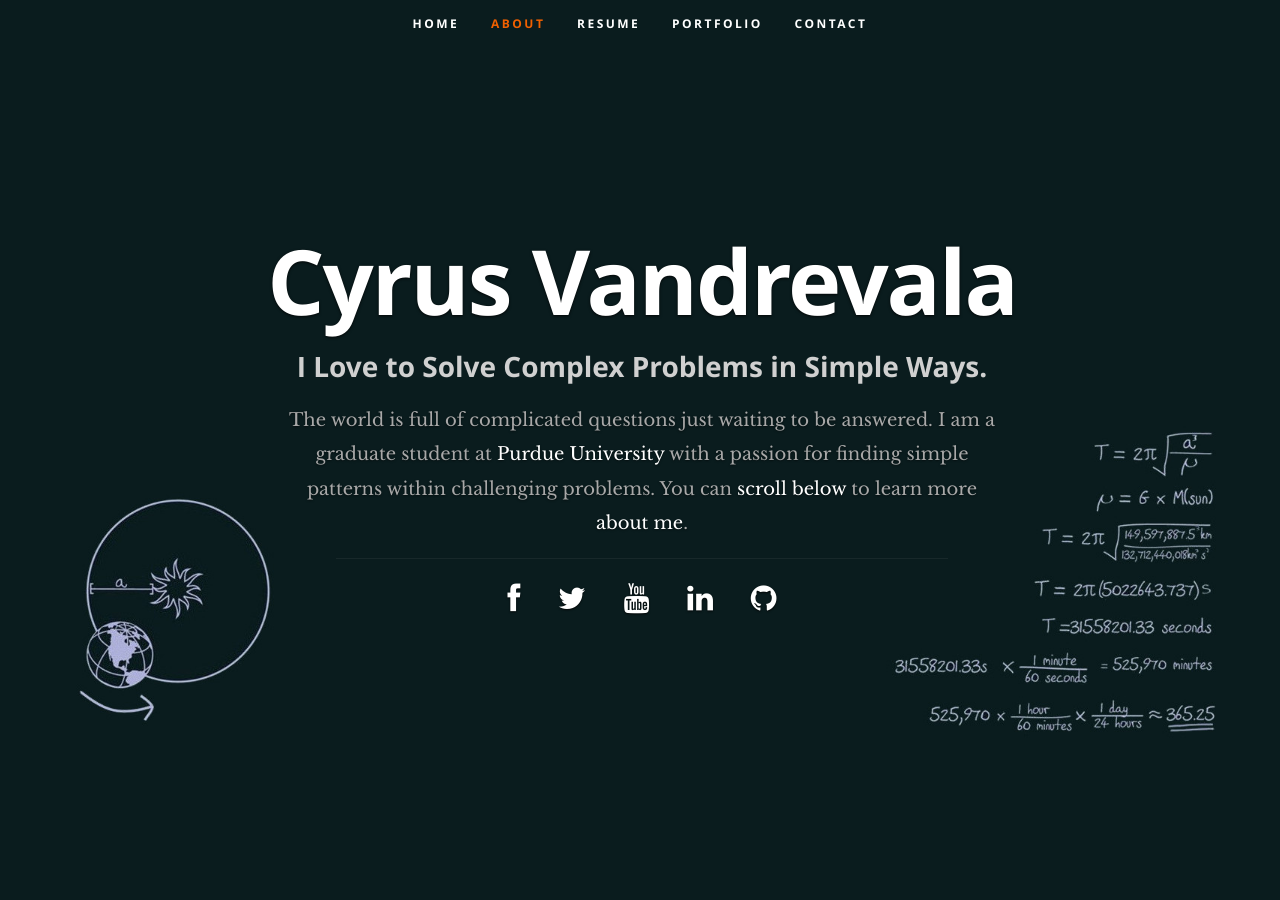
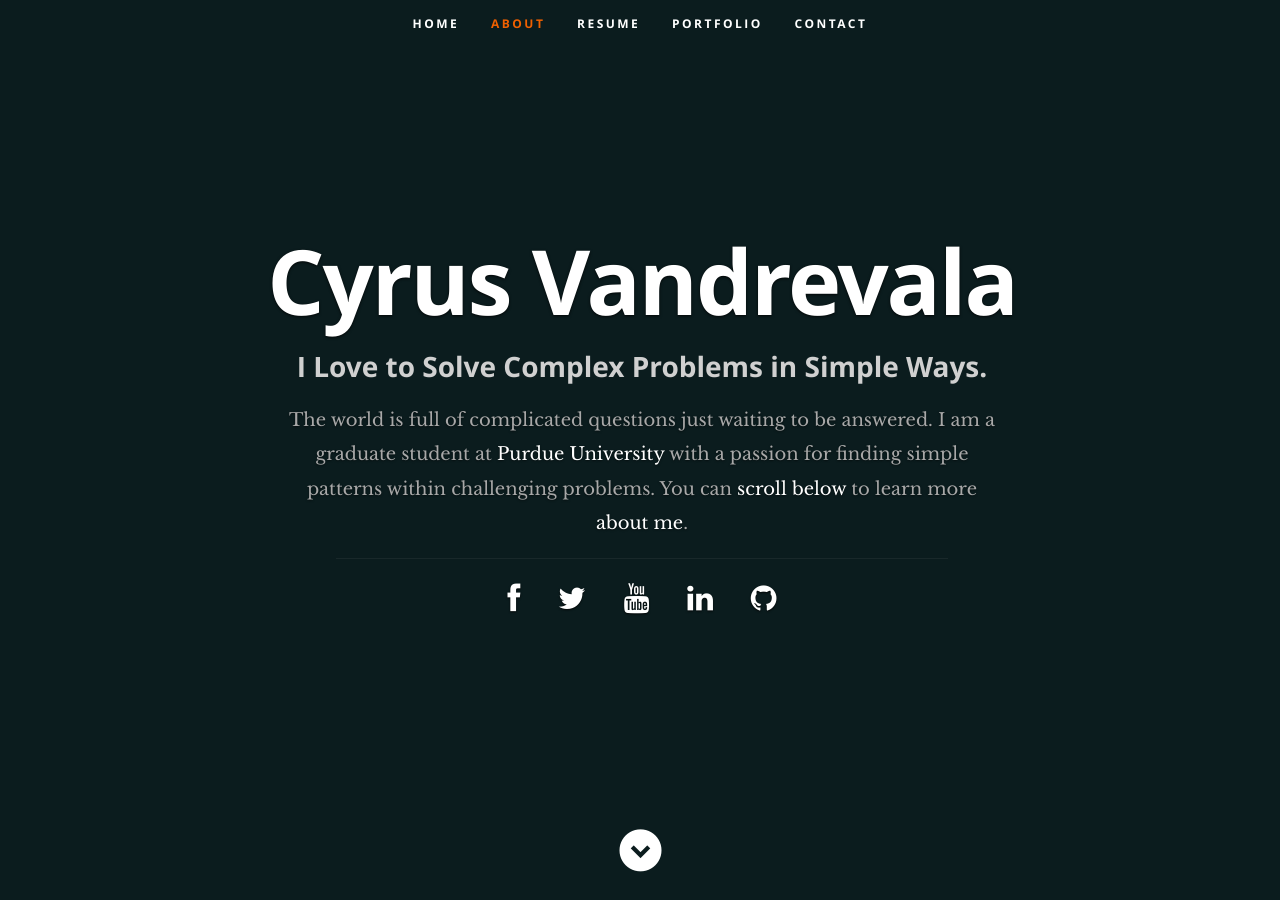
Before and after one commit to cmvandrevala/cmvandrevala.github.io, a Jekyll site: the page built from index.html, in a window 1280 px wide and 900 px high. Built offline with Jekyll 4.4.1, drawn with Linux system fonts in a browser that asks for light colours; nearby versions of some CDN libraries; comment, search, counter and statistics services are not loaded.

Commit message:
Eliminate header image for time being. Formatting is off

```diff
--- a/_includes/header.html
+++ b/_includes/header.html
@@ -31,4 +31,8 @@
      </div>
   </div>
 
+  <p class="scrolldown">
+    <a class="smoothscroll" href="#about"><i class="icon-down-circle"></i></a>
+  </p>
+
 </header>
--- a/assets/css/layout.css
+++ b/assets/css/layout.css
@@ -36,17 +36,9 @@ header {
    height: 800px;
    min-height: 500px;
    width: 100%;
-   background: #161415 url({{ site.baseurl }}/assets/images/header-background.jpg) no-repeat top center;
-   background-size: cover !important;
-	-webkit-background-size: cover !important;
+   background: #0B1C1E;
    text-align: center;
    overflow: hidden;
-}
-
-@media screen and (max-width: 767px) {
-	header {
-		background: #161415 url({{ site.baseurl }}/assets/images/header-background-mobile.jpg) no-repeat top center;
-	}
 }
 
 /* vertically center banner section */
```
Also changed, not shown: assets/images/header-background copy.jpg (deleted), assets/images/header-background-mobile.jpg (deleted), assets/images/header-background.jpg (deleted).
